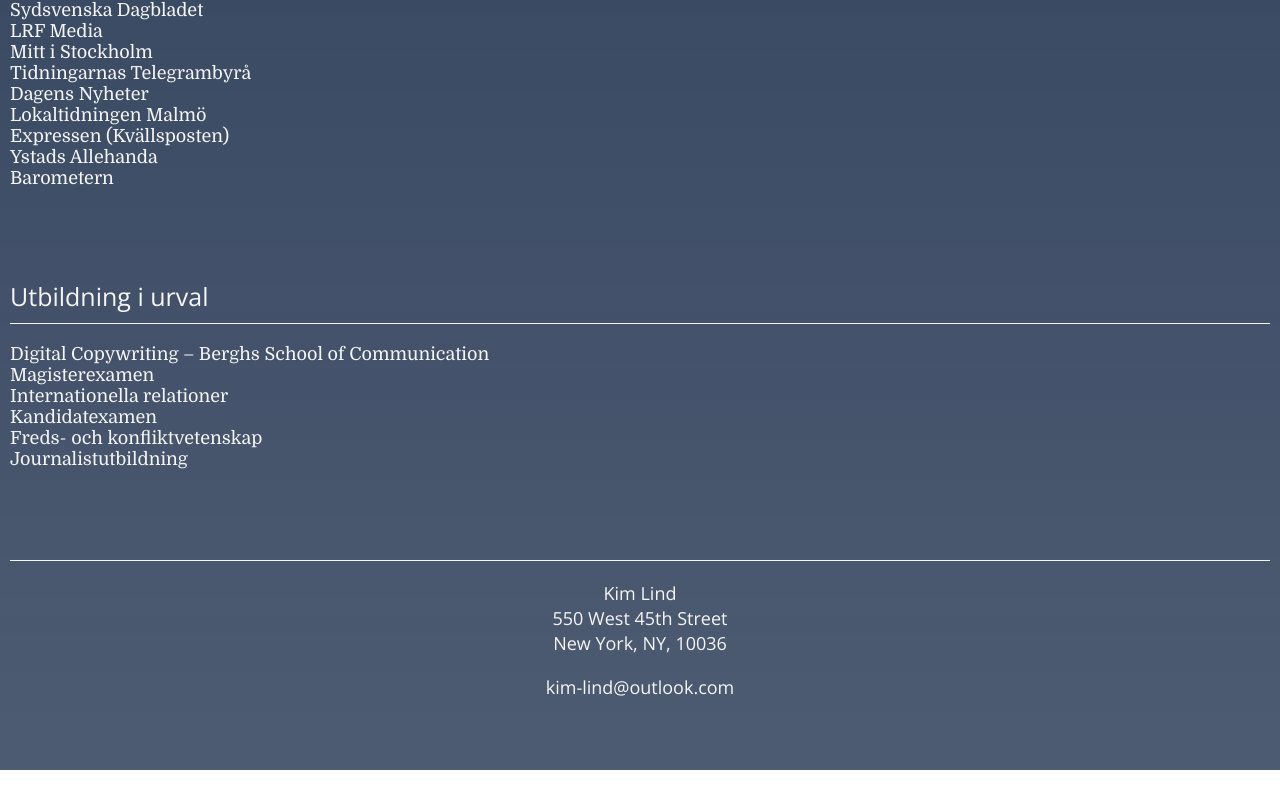
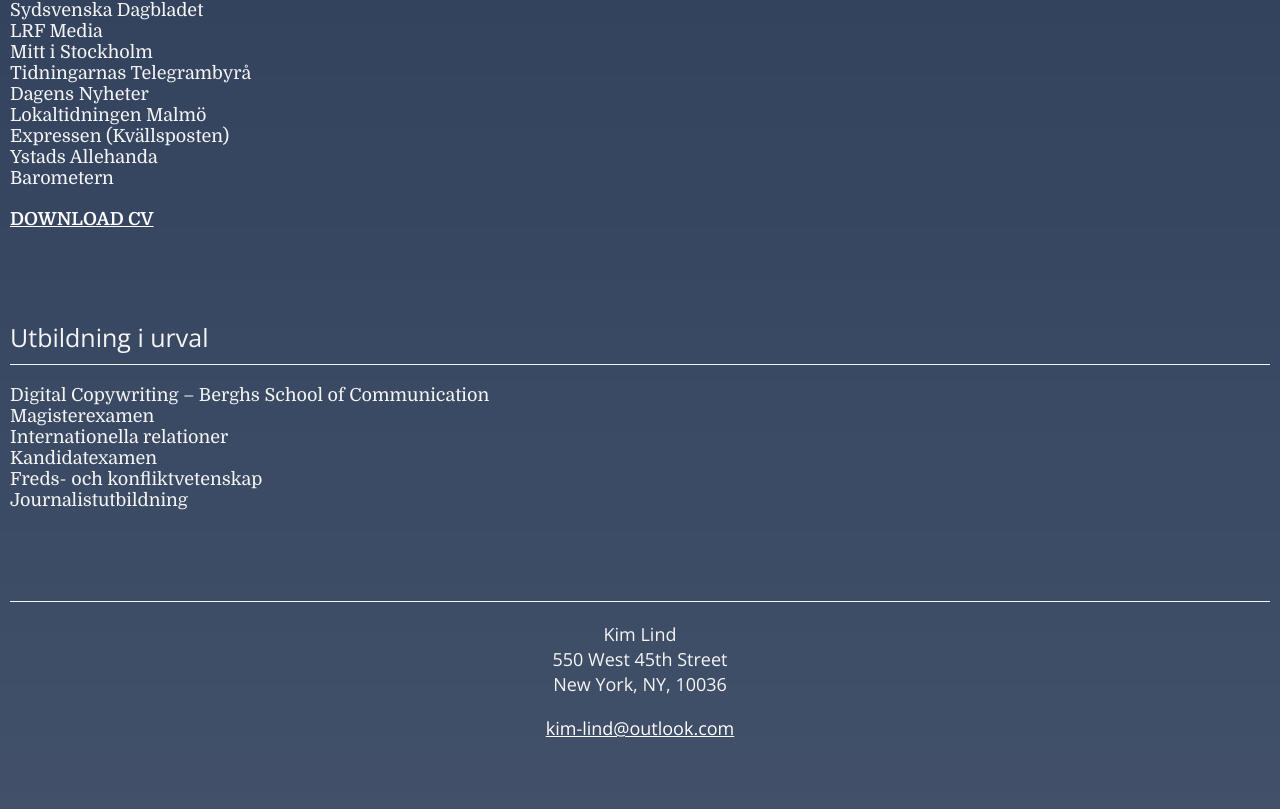
Before and after one commit to nehrwein/Kim_Portfolio, a React (Create React App) app in the folder code/: page / in a window 1280 px wide. Shown: the part 1521-2330 px from the top of the page. Before the commit the page ends 2291 px from the top, so only its background shows below. Built offline with nearby package versions, Linux system fonts and the light colour scheme.

Commit message:
feat(pdf): added CV-download

```diff
--- a/code/src/components/About/AboutElements.ts
+++ b/code/src/components/About/AboutElements.ts
@@ -34,3 +34,19 @@
   font-size: 18px;
   line-height: 21px;
 `
+
+export const PdfDownload = styled.a`
+  display: block;
+  color: white;
+  margin-top: 20px;
+  font-family: 'Domine';
+  font-style: normal;
+  font-weight: 700;
+  font-size: 18px;
+  line-height: 21px;
+
+  :hover {
+    color: var(--secondary);
+    transition: 0.2s ease-in-out;
+  }
+`
--- a/code/src/components/About/index.tsx
+++ b/code/src/components/About/index.tsx
@@ -1,9 +1,8 @@
 import React from 'react'
-import { AboutSection, AboutArticle, AboutHeadline, AboutList, AboutListItem } from './AboutElements'
+import { AboutSection, AboutArticle, AboutHeadline, AboutList, AboutListItem, PdfDownload } from './AboutElements'
 import data from '../../data/data.json'
 
 const About = () => {
-  console.log(data.About)
   return (
     <AboutSection>
       {data.About?.map((item) => (
@@ -20,6 +19,10 @@
               </AboutListItem>
             ))}
           </AboutList>
+          <PdfDownload
+            href="/assets/CV_KL.pdf"
+            target="_blank">{item.CV}
+          </PdfDownload>
         </AboutArticle>
       ))}
     </AboutSection>
--- a/code/src/components/Contact/ContactElements.ts
+++ b/code/src/components/Contact/ContactElements.ts
@@ -15,6 +15,15 @@
   font-size: 18px;
   line-height: 25px;
   text-align: center;
+
+  a {
+    color: white;
+  }
+
+  a:hover {
+    color: var(--secondary);
+    transition: 0.2s ease-in-out;
+  }
 `
 
 export const AddressContainer = styled.div`
--- a/code/src/components/Contact/index.tsx
+++ b/code/src/components/Contact/index.tsx
@@ -9,7 +9,7 @@
         <p>550 West 45th Street</p>
         <p>New York, NY, 10036</p>
       </AddressContainer>
-      <p>kim-lind@outlook.com</p>
+      <a href='mailto:kim-lind@outlook.com'>kim-lind@outlook.com</a>
     </ContactContainer>
   )
 }
--- a/code/src/components/Sidebar/SidebarElements.ts
+++ b/code/src/components/Sidebar/SidebarElements.ts
@@ -7,11 +7,11 @@
 }
 
 export const SidebarContainer = styled.nav<SidebarProps>`
-  position: absolute;
+  position: fixed;
   z-index: 999;
   width: 60%;
-  height: 100%;
-  background: linear-gradient(180deg, #182A48 0%, rgba(24, 42, 72, 0.77) 100%);
+  height: 100vh;
+  background: var(--blue);
   display: grid;
   align-items: center;
   opacity: ${({ isOpen }) => (isOpen ? '100%' : '0')};
@@ -59,7 +59,7 @@
   cursor: pointer;
 
   &:hover {
-    color: blue;
+    color: var(--secondary);
     transition: 0.2s ease-in-out;
   }
 `
--- a/code/src/data/data.json
+++ b/code/src/data/data.json
@@ -30,7 +30,8 @@
         "Expressen (Kvällsposten)",
         "Ystads Allehanda",
         "Barometern"
-      ]
+      ],
+      "CV": "DOWNLOAD CV"
     },
     {
       "id": 3,
--- a/code/src/styles/global.ts
+++ b/code/src/styles/global.ts
@@ -9,8 +9,9 @@
   }
 
   :root {
-    --gradientBlue: linear-gradient(180deg, #182A48 0%, rgba(24, 42, 72, 0.77) 100%);
+    --gradientBlue: linear-gradient(180deg, #182A48 0%, rgba(24, 42, 72, 0.82) 100%);
     --blue: #182A48;
+    --secondary: cyan;
   }
 
 
```
Also changed, not shown: 1 other file (tests, documents, lock files or other folders).
